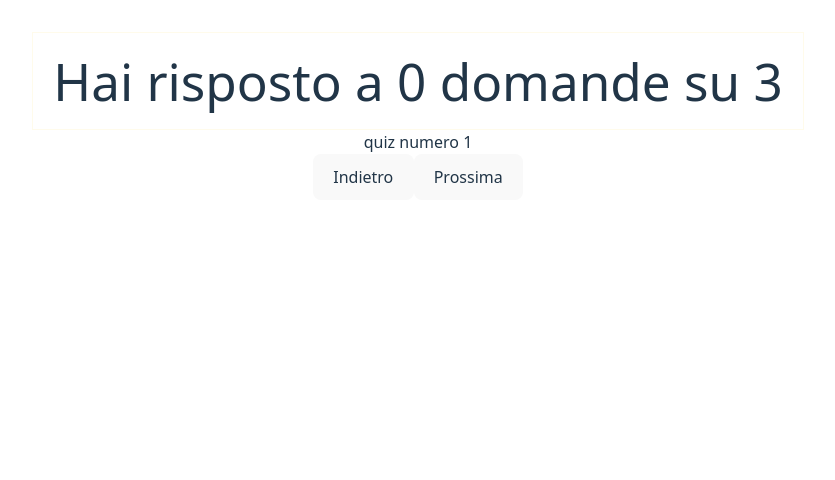
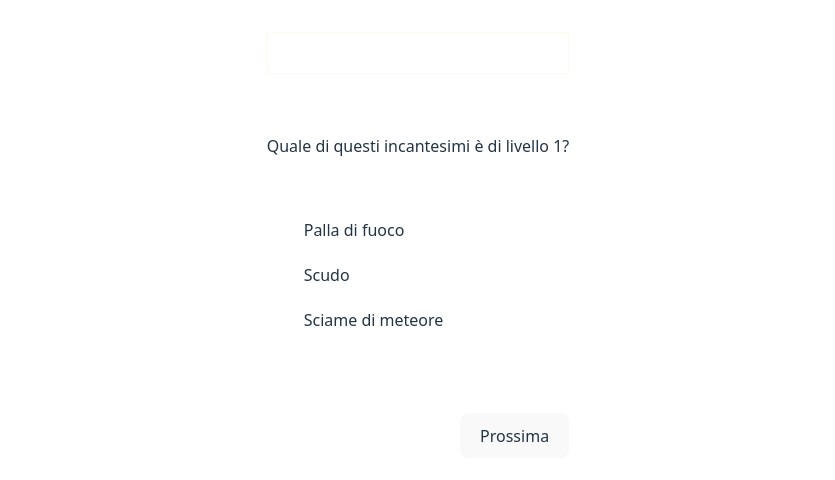
Before and after one commit to PietroMarrazzo/test-digited, a React (Vite) app: page / in a window 1280 px wide. Both pictures are taken after a click on the button "INIZIAMO!". Shown: the top 480 px of the page, without its empty margins (222-1057 px from the left). Built offline with nearby package versions, Linux system fonts and the light colour scheme.

Commit message:
feat(QUIZ):

```diff
--- a/src/App.tsx
+++ b/src/App.tsx
@@ -1,16 +1,19 @@
 import { QueryClient, QueryClientProvider } from "@tanstack/react-query";
 import "./style/App.css";
 import { Master } from "./components/Master";
+import { PrimeReactProvider } from "primereact/api";
 
 const queryClient = new QueryClient();
 
 function App() {
   return (
     <>
-      <QueryClientProvider client={queryClient}>
-        {/* Master component is the handler of generic and high logics shared between other components */}
-        <Master />
-      </QueryClientProvider>
+      <PrimeReactProvider>
+        <QueryClientProvider client={queryClient}>
+          {/* Master component is the handler of generic and high logics shared between other components */}
+          <Master />
+        </QueryClientProvider>
+      </PrimeReactProvider>
     </>
   );
 }
--- a/src/Store/QuizStore.ts
+++ b/src/Store/QuizStore.ts
@@ -1,10 +1,14 @@
 import { create } from "zustand";
 import type { IQuiz } from "../types/IQuizPromise";
 
-export const useStore = create((set) => ({
+export const useStoreQuestions = create((set) => ({
   questionsList: [],
   setQuestionList: (newQuestions: IQuiz[]) =>
     set({ questionsList: newQuestions }),
+}));
+export const useStoreAnswers = create((set) => ({
   correctAnswer: 0,
   addCorretAnswer: (prev: number) => set({ correctAnswer: prev + 1 }),
+  answers: [],
+  setAnswers: (answers: string) => set({ answers: answers }),
 }));
--- /dev/null
+++ b/src/assertions/navigationBtnDisabled.ts
@@ -0,0 +1,4 @@
+import type { IQuizActive } from "../types/IQuizActive";
+
+export const isForwardDisabled = (quizNumber: IQuizActive) => quizNumber > 3;
+export const isBackDisabled = (quizNumber: IQuizActive) => quizNumber < 1;
--- a/src/components/QuizMaster/QuestionUI.tsx
+++ b/src/components/QuizMaster/QuestionUI.tsx
@@ -1,34 +1,91 @@
+import { useEffect, useState } from "react";
+import { isForwardDisabled } from "../../assertions/navigationBtnDisabled";
 import type { IQuizActive } from "../../types/IQuizActive";
+import type { IQuiz } from "../../types/IQuizPromise";
+import { STATUS_QUIZ } from "../../costants/StatusQuiz";
+import { useStoreAnswers } from "../../Store/QuizStore";
 
 type IQuestionUI = {
-  quizNumber: IQuizActive;
-  onClickNavigationBtn: (newQuestion: IQuizActive) => void;
+  quizData: IQuiz;
+  questionActive: IQuizActive;
+  changeQuestion: (newQuestion: IQuizActive) => void;
+  handleEndQuiz: (status: "result") => void;
 };
 
 export const QuestionUI = ({
-  quizNumber,
-  onClickNavigationBtn,
+  quizData,
+  questionActive,
+  changeQuestion,
+  handleEndQuiz,
 }: IQuestionUI) => {
-  const clickBack = () => onClickNavigationBtn((quizNumber - 1) as IQuizActive);
+  const [selectedAnswers, setSelectedAnswers] = useState<string[]>([]);
 
-  const clickForward = () =>
-    onClickNavigationBtn((quizNumber + 1) as IQuizActive);
+  const setAnswers = useStoreAnswers((state) => state.setAnswers);
 
-  const handleLabelFarwardBtn = () =>
-    quizNumber < 4 ? "Prossima" : "Termina quiz!";
+  const handleLabelForwardBtn = () =>
+    questionActive < 2 ? "Prossima" : "Termina quiz!";
+
+  function clickForward() {
+    if (questionActive === 2) {
+      console.log("questionActive", questionActive);
+      setAnswers(selectedAnswers);
+      handleEndQuiz(STATUS_QUIZ.RESULT);
+      return;
+    }
+
+    changeQuestion((questionActive + 1) as IQuizActive);
+  }
+
+  const handleClickOnAnswer = (answer: {
+    label: string;
+    value: string;
+    isCorrect: boolean;
+  }) => {
+    console.log("click", answer.label, answer.value);
+    setSelectedAnswers((prev) => {
+      //remove answer if was already checked
+      if (prev.includes(answer.value)) {
+        return prev.filter((oldValue) => oldValue !== answer.value);
+      }
+
+      return [...prev, answer.value];
+    });
+  };
 
   return (
-    <div className="flex flex-col items-center h-full">
-      <div id="questionContainer" className="">
-        quiz numero {quizNumber}
+    <div className="flex flex-col h-full">
+      {/**** quiz question ****/}
+      <div id="questionContainer" className="my-15">
+        {quizData.quiz}
       </div>
-      <div id="navigation-btnContainer" className="">
-        <button id="btnBack" onClick={clickBack}>
-          Indietro
-        </button>
-        <button id="btnForward" onClick={clickForward}>
-          {handleLabelFarwardBtn()}
-        </button>
+      {/**** answer list ***/}
+      <div id="answersContainer">
+        {quizData.options.map((option) => {
+          return (
+            <div key={option.value}>
+              <div className="checkbox-wrapper flex space-y-5">
+                <input
+                  type="checkbox"
+                  id={option.value}
+                  onClick={() => handleClickOnAnswer(option)}
+                />
+                <label htmlFor={option.value} className="check-box" />
+                <label htmlFor={option.value} className="ml-3">
+                  {option.label}
+                </label>
+              </div>
+            </div>
+          );
+        })}
+        <div id="navigation-btnContainer" className="flex justify-end my-15">
+          <button
+            id="btnForward"
+            onClick={clickForward}
+            disabled={isForwardDisabled(questionActive)}
+          >
+            {handleLabelForwardBtn()}
+          </button>
+        </div>
       </div>
     </div>
   );
--- a/src/components/QuizMaster/QuizPage.tsx
+++ b/src/components/QuizMaster/QuizPage.tsx
@@ -1,32 +1,77 @@
-import { useState } from "react";
+import { useEffect } from "react";
 import type { IStatusQuiz } from "../../types/IStatusQuiz";
-import type { IQuiz } from "../../types/IQuizPromise";
+// import type { IQuiz } from "../../types/IQuizPromise";
 import { QuestionUI } from "./QuestionUI";
 import { useNavigateQuiz } from "../../hooks/useNavigateQuiz";
+import { useFetchQuestions } from "../../hooks/useFetchQuestions";
 
 type IQuizPage = {
-  onClickEndQuiz: (newStatus: IStatusQuiz) => void;
+  handleEndQuiz: (newStatus: IStatusQuiz) => void;
 };
 
-export const QuizPage = ({ onClickEndQuiz }: IQuizPage) => {
-  const [questionsAnswered, setQuestionsAnswered] = useState<number>(0);
+export const QuizPage = ({ handleEndQuiz }: IQuizPage) => {
+  // const [questionsAnswered, setQuestionsAnswered] = useState<number>(0);
+
+  const { questionList = [], isPending } = useFetchQuestions();
+
+  useEffect(() => {
+    console.log("questionList", questionList);
+  }, [questionList]);
 
   //this hook handle navigation between the 3 questions
-  const { questionActive, changeQuestion } = useNavigateQuiz({
-    onClickEndQuiz,
-  });
+  const { questionActive, changeQuestion } = useNavigateQuiz();
+
+  // function clickForward() {
+  //   if (questionActive === 2) {
+  //     console.log("questionActive", questionActive);
+  //     onClickEndQuiz(STATUS_QUIZ.RESULT);
+  //     return;
+  //   }
+
+  //   changeQuestion((questionActive + 1) as IQuizActive);
+  // }
+
+  // return loader if something is pending
+  if (isPending)
+    return (
+      <div className="h-full flex items-center">
+        <span className="loader"></span>
+      </div>
+    );
 
   return (
     <div id="quizContainer" className="h-full flex flex-col">
       <div id="counterContainer" className="border border-amber-50 p-5">
-        <h1>Hai risposto a {questionsAnswered} domande su 3</h1>
+        {/* <h1>Hai risposto a {questionsAnswered} domande su 3</h1> */}
       </div>
       <div id="questionUI" className="grow">
         <QuestionUI
-          quizNumber={questionActive}
-          onClickNavigationBtn={changeQuestion}
+          quizData={questionList[questionActive]}
+          questionActive={questionActive}
+          // onClickForward={clickForward}
+          changeQuestion={changeQuestion}
+          handleEndQuiz={handleEndQuiz}
         />
       </div>
+
+      {/* TODO creare componente per bottoni di navigazione
+      <div id="navigation-btnContainer" className="flex justify-around">
+        <button
+          id="btnBack"
+          onClick={clickBack}
+          disabled={isBackDisabled(questionActive)}
+        >
+          Indietro
+        </button>
+        <button
+          id="btnForward"
+          onClick={clickForward}
+          disabled={isForwardDisabled(questionActive)}
+        >
+          {handleLabelForwardBtn()}
+        </button>
+      </div>
+        */}
     </div>
   );
 };
--- /dev/null
+++ b/src/hooks/useFetchQuestions.ts
@@ -0,0 +1,29 @@
+import { useQuery } from "@tanstack/react-query";
+import { questionsMock } from "../api/quiz";
+import type { IQuizPromise } from "../types/IQuizPromise";
+
+const randomize = (data: IQuizPromise) =>
+  data.sort(() => 0.5 - Math.random()).slice(0, 3);
+
+const fetchQuestions = async () => {
+  await new Promise((resolve) => setTimeout(resolve, 700));
+  return Promise.resolve(randomize(questionsMock));
+};
+
+export const useFetchQuestions = () => {
+  const { data, isPending } = useQuery({
+    queryKey: ["questionsList"],
+    queryFn: () => fetchQuestions(),
+
+    staleTime: Infinity,
+  });
+
+  // const dataRandomized = (data ?? [])
+  //   .sort(() => 0.5 - Math.random())
+  //   .slice(0, 3);
+
+  return {
+    questionList: data,
+    isPending,
+  };
+};
--- a/src/hooks/useNavigateApp.tsx
+++ b/src/hooks/useNavigateApp.tsx
@@ -1,4 +1,4 @@
-import { useState } from "react";
+import { useEffect, useState } from "react";
 import type { IStatusQuiz } from "../types/IStatusQuiz";
 import { STATUS_QUIZ } from "../costants/StatusQuiz";
 import { WelcomePage } from "../components/WelcomeMaster/WelcomePage";
@@ -11,13 +11,16 @@ export const useNavigateApp = () => {
     console.log("newStatus", newStatus);
     setStatus(newStatus);
   }
+  function handleEndQuiz(newStatus: IStatusQuiz) {
+    setStatus(newStatus);
+  }
 
   switch (status) {
     case STATUS_QUIZ.WELCOME:
       return <WelcomePage onClickStart={changeStatus} />;
     case STATUS_QUIZ.QUIZ:
-      return <QuizPage onClickEndQuiz={changeStatus} />;
+      return <QuizPage handleEndQuiz={handleEndQuiz} />;
     case STATUS_QUIZ.RESULT:
-      return <>RISULTATI!</>;
+      return <Results />;
   }
 };
--- a/src/hooks/useNavigateQuiz.tsx
+++ b/src/hooks/useNavigateQuiz.tsx
@@ -1,21 +1,13 @@
 import { useState } from "react";
 // import type { IQuiz } from "../types/IQuizPromise";
 import type { IQuizActive } from "../types/IQuizActive";
-import type { IStatusQuiz } from "../types/IStatusQuiz";
-import { STATUS_QUIZ } from "../costants/StatusQuiz";
 
-type IUseNavigateQuiz = {
-  onClickEndQuiz: (newStatus: IStatusQuiz) => void;
-};
-
-export const useNavigateQuiz = ({ onClickEndQuiz }: IUseNavigateQuiz) => {
+export const useNavigateQuiz = () => {
   // const [questionsList, setQuestionsList] = useState<IQuiz[]>([]);
-  const [questionActive, setQuestionActive] = useState<IQuizActive>(1);
+  const [questionActive, setQuestionActive] = useState<IQuizActive>(0);
 
   const changeQuestion = (newQuestion: IQuizActive) =>
     setQuestionActive(newQuestion);
 
-  const endQuiz = () => onClickEndQuiz(STATUS_QUIZ.RESULT);
-
-  return { questionActive, changeQuestion, endQuiz };
+  return { questionActive, changeQuestion };
 };
--- a/src/style/App.css
+++ b/src/style/App.css
@@ -1,5 +1,6 @@
 @import "tailwindcss";
 @import "./components/loader.css";
+@import "./components/checkbox.css";
 #root {
   max-width: 1280px;
   margin: 0 auto;
--- /dev/null
+++ b/src/style/components/checkbox.css
@@ -0,0 +1,157 @@
+/* <div class="checkbox-wrapper">
+  <input type="checkbox" id="cbtest" />
+  <label for="cbtest" class="check-box">
+</div>
+*/
+
+.checkbox-wrapper {
+  box-sizing: border-box;
+  --background-color: #fff;
+  --checkbox-height: 25px;
+}
+
+@-moz-keyframes dothabottomcheck {
+  0% {
+    height: 0;
+  }
+  100% {
+    height: calc(var(--checkbox-height) / 2);
+  }
+}
+
+@-webkit-keyframes dothabottomcheck {
+  0% {
+    height: 0;
+  }
+  100% {
+    height: calc(var(--checkbox-height) / 2);
+  }
+}
+
+@keyframes dothabottomcheck {
+  0% {
+    height: 0;
+  }
+  100% {
+    height: calc(var(--checkbox-height) / 2);
+  }
+}
+
+@keyframes dothatopcheck {
+  0% {
+    height: 0;
+  }
+  50% {
+    height: 0;
+  }
+  100% {
+    height: calc(var(--checkbox-height) * 1.2);
+  }
+}
+
+@-webkit-keyframes dothatopcheck {
+  0% {
+    height: 0;
+  }
+  50% {
+    height: 0;
+  }
+  100% {
+    height: calc(var(--checkbox-height) * 1.2);
+  }
+}
+
+@-moz-keyframes dothatopcheck {
+  0% {
+    height: 0;
+  }
+  50% {
+    height: 0;
+  }
+  100% {
+    height: calc(var(--checkbox-height) * 1.2);
+  }
+}
+
+.checkbox-wrapper input[type="checkbox"] {
+  display: none;
+}
+
+.checkbox-wrapper .check-box {
+  height: var(--checkbox-height);
+  width: var(--checkbox-height);
+  background-color: transparent;
+  border: calc(var(--checkbox-height) * 0.1) solid #ffffff;
+  border-radius: 5px;
+  position: relative;
+  display: inline-block;
+  -moz-box-sizing: border-box;
+  -webkit-box-sizing: border-box;
+  box-sizing: border-box;
+  -moz-transition: border-color ease 0.2s;
+  -o-transition: border-color ease 0.2s;
+  -webkit-transition: border-color ease 0.2s;
+  transition: border-color ease 0.2s;
+  cursor: pointer;
+}
+.checkbox-wrapper .check-box::before,
+.checkbox-wrapper .check-box::after {
+  -moz-box-sizing: border-box;
+  -webkit-box-sizing: border-box;
+  box-sizing: border-box;
+  position: absolute;
+  height: 0;
+  width: calc(var(--checkbox-height) * 0.2);
+  background-color: #646cffaa;
+  display: inline-block;
+  -moz-transform-origin: left top;
+  -ms-transform-origin: left top;
+  -o-transform-origin: left top;
+  -webkit-transform-origin: left top;
+  transform-origin: left top;
+  border-radius: 5px;
+  content: " ";
+  -webkit-transition: opacity ease 0.5;
+  -moz-transition: opacity ease 0.5;
+  transition: opacity ease 0.5;
+}
+.checkbox-wrapper .check-box::before {
+  top: calc(var(--checkbox-height) * 0.72);
+  left: calc(var(--checkbox-height) * 0.41);
+  /* box-shadow: 0 0 0 calc(var(--checkbox-height) * 0.05) var(--background-color); */
+  -moz-transform: rotate(-135deg);
+  -ms-transform: rotate(-135deg);
+  -o-transform: rotate(-135deg);
+  -webkit-transform: rotate(-135deg);
+  transform: rotate(-135deg);
+}
+.checkbox-wrapper .check-box::after {
+  top: calc(var(--checkbox-height) * 0.37);
+  left: calc(var(--checkbox-height) * 0.05);
+  -moz-transform: rotate(-45deg);
+  -ms-transform: rotate(-45deg);
+  -o-transform: rotate(-45deg);
+  -webkit-transform: rotate(-45deg);
+  transform: rotate(-45deg);
+}
+
+.checkbox-wrapper input[type="checkbox"]:checked + .check-box,
+.checkbox-wrapper .check-box.checked {
+  border-color: #646cffaa;
+}
+.checkbox-wrapper input[type="checkbox"]:checked + .check-box::after,
+.checkbox-wrapper .check-box.checked::after {
+  height: calc(var(--checkbox-height) / 2);
+  -moz-animation: dothabottomcheck 0.2s ease 0s forwards;
+  -o-animation: dothabottomcheck 0.2s ease 0s forwards;
+  -webkit-animation: dothabottomcheck 0.2s ease 0s forwards;
+  animation: dothabottomcheck 0.2s ease 0s forwards;
+}
+.checkbox-wrapper input[type="checkbox"]:checked + .check-box::before,
+.checkbox-wrapper .check-box.checked::before {
+  height: calc(var(--checkbox-height) * 1.2);
+  -moz-animation: dothatopcheck 0.4s ease 0s forwards;
+  -o-animation: dothatopcheck 0.4s ease 0s forwards;
+  -webkit-animation: dothatopcheck 0.4s ease 0s forwards;
+  animation: dothatopcheck 0.4s ease 0s forwards;
+}
--- a/src/style/components/loader.css
+++ b/src/style/components/loader.css
@@ -3,7 +3,7 @@
   height: 48px;
   border-radius: 50%;
   display: inline-block;
-  border-top: 4px solid #4c0e8a;
+  border-top: 4px solid #646cffaa;
   border-right: 4px solid transparent;
   box-sizing: border-box;
   animation: rotation 1s linear infinite;
--- a/src/types/IQuizActive.ts
+++ b/src/types/IQuizActive.ts
@@ -1 +1 @@
-export type IQuizActive = 1 | 2 | 3 | 4;
+export type IQuizActive = 0 | 1 | 2 | 3;
```
